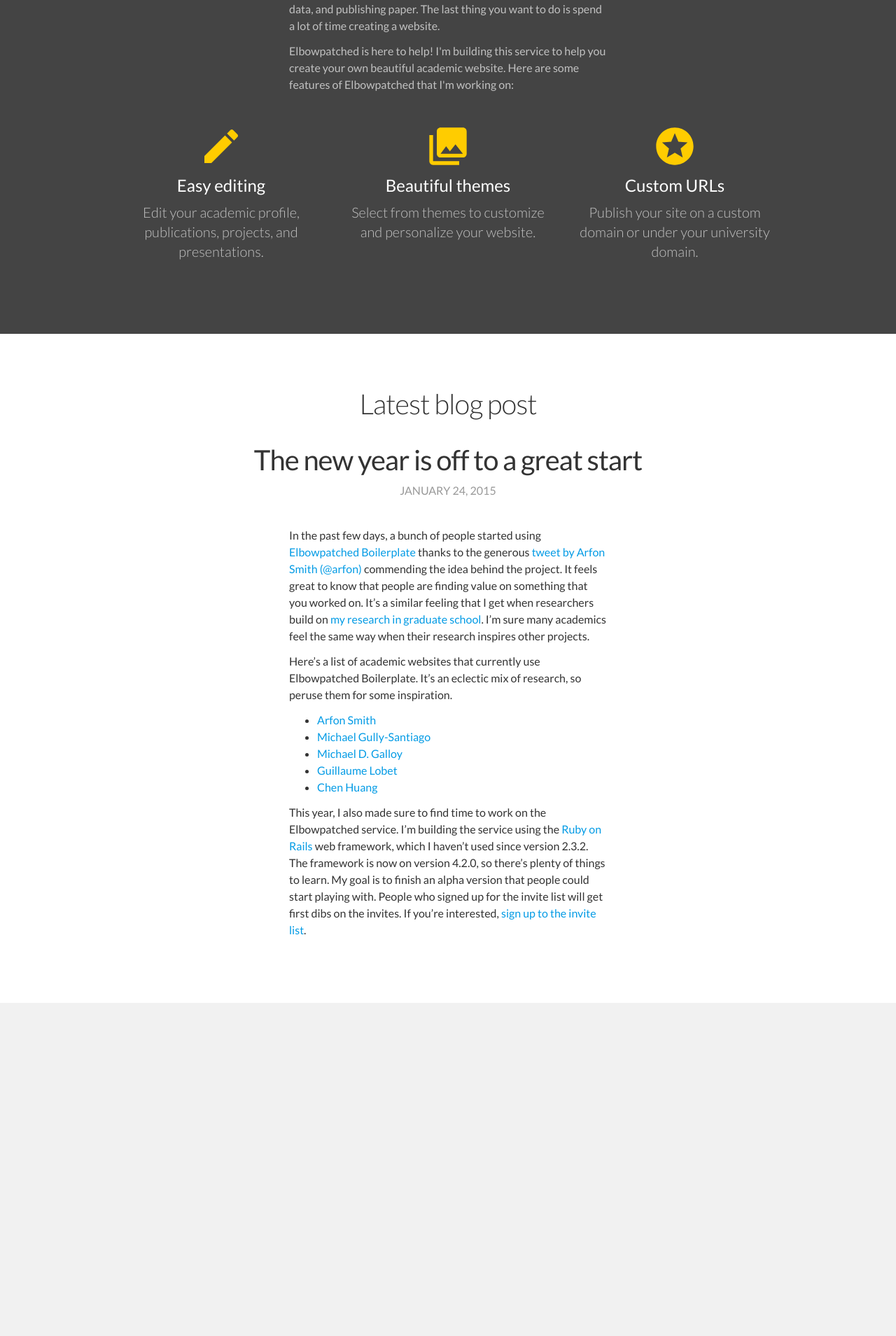
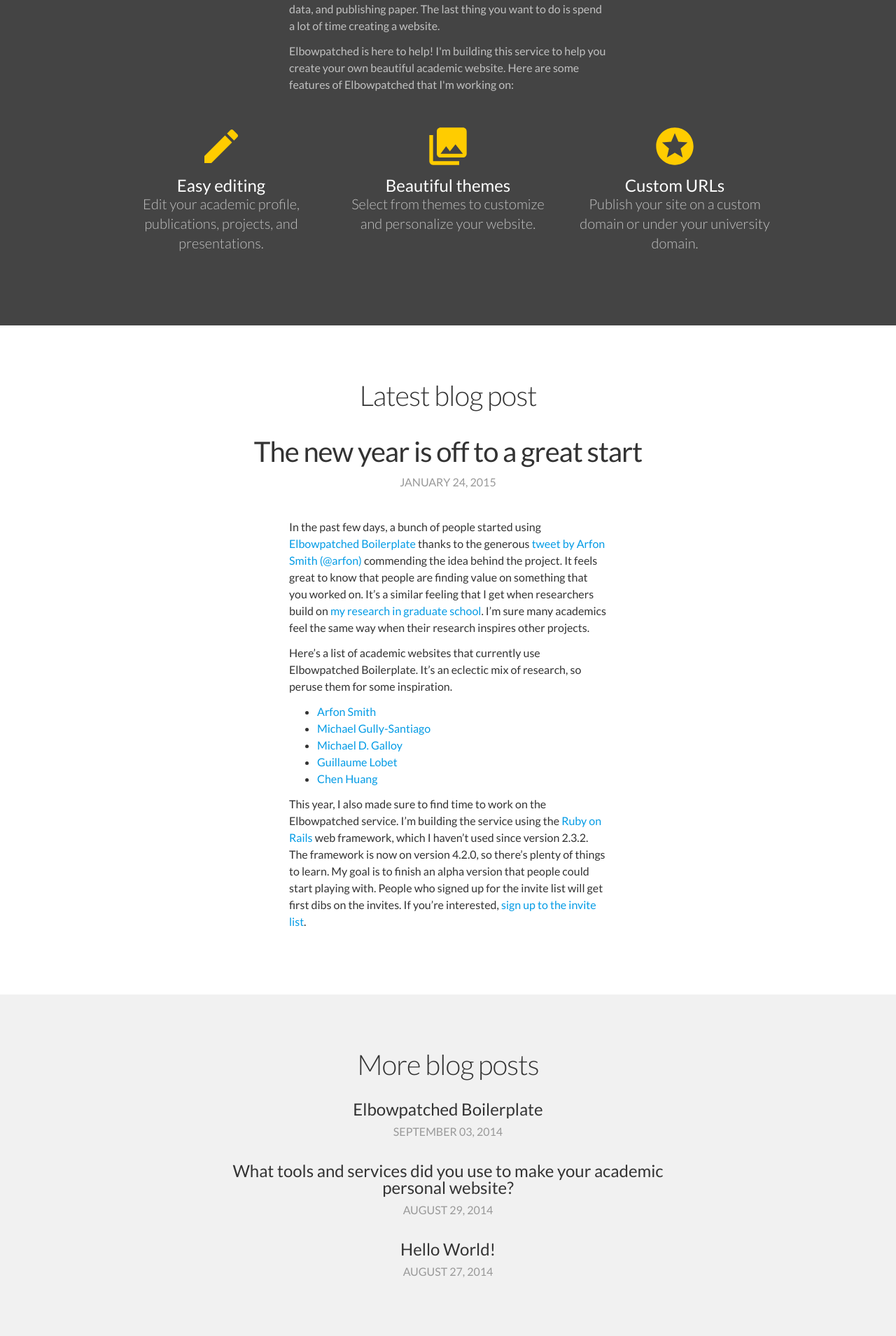
Before and after one commit to ianli/elbowpatched.com, a Jekyll site: the page built from index2.html, in a window 1280 px wide. Shown: the part 857-2766 px from the top of the page at 70% size. Built offline with Jekyll 4.4.1, drawn with Linux system fonts in a browser that asks for light colours; nearby versions of some CDN libraries; before the commit the page ends 2290 px from its top, so only the background shows below that.

Commit message:
Added 'more blog posts' section

```diff
--- a/css/v2.scss
+++ b/css/v2.scss
@@ -46,8 +46,6 @@
   }
 
   h4 {
-    margin-top:0;
-    margin-bottom:12px;
     line-height:24px;
     font-size:24px;
     font-weight:normal;
@@ -60,7 +58,9 @@
   }
   a:hover,
   a:active {
-    text-decoration:underline;
+    color:#333;
+    background-color:#fd0;
+    // text-decoration:underline;
   }
 }
 
@@ -78,9 +78,7 @@
     color:#fff;
   }
 
-  a,
-  a:hover,
-  a:active {
+  a {
     color:#fff;
   }
 }
@@ -101,3 +99,22 @@
     color:#fff;
   }
 }
+
+.section--blog {
+  h2 {
+    a {
+      color:$text-color;
+    }
+  }
+
+  h4 {
+    a {
+      color:$text-color;
+    }
+  }
+
+  .section--blog__date {
+    text-transform:uppercase;
+    color:#999;
+  }
+}
--- a/index2.html
+++ b/index2.html
@@ -165,25 +165,27 @@
 
   <!-- Latest post -->
   <section class="section
-                  section--padded">
+                  section--padded
+                  section--blog">
 
     <div class="container">
 
       <div class="row">
         <div class="col-xs-12
                     text-center">
-          <h2 style="margin:0">
+          <h2>
             Latest blog post
           </h2>
 
           <h2 style="margin-top:40px;
                      font-weight:normal;">
-            {{ site.posts.first.title }}
+            <a href="{{ site.posts.first.url | prepend: site.baseurl }}">
+              {{ site.posts.first.title }}
+            </a>
           </h2>
 
-          <div style="margin-top:12px;
-                      text-transform:uppercase;
-                      color:#999;">
+          <div class="section--blog__date"
+               style="margin-top:12px;">
             {{ site.posts.first.date | date:"%B %d, %Y" }}
           </div>
         </div>
@@ -199,5 +201,40 @@
 
   </section>
 
+  <!-- More blog posts -->
+  <section class="section
+                  section--padded
+                  section--blog
+                  text-center"
+           style="background-color:#f1f1f1">
+
+    <div class="container">
+      <div class="row">
+        <div class="col-xs-12
+                    col-md-offset-2 col-md-8">
+
+          <h2>
+            More blog posts
+          </h2>
+
+          {% for post in site.posts offset:1 %}
+            <h4 style="margin-top:32px;">
+              <a href="{{ post.url | prepend: site.baseurl }}">
+                {{ post.title }}
+              </a>
+            </h4>
+            <div class="section--blog__date"
+                 style="margin-top:8px;">
+              {{ post.date | date:"%B %d, %Y" }}
+            </div>
+          {% endfor %}
+
+        </div>
+
+      </div>
+    </div>
+
+  </section>
+
 </body>
 </html>
```
